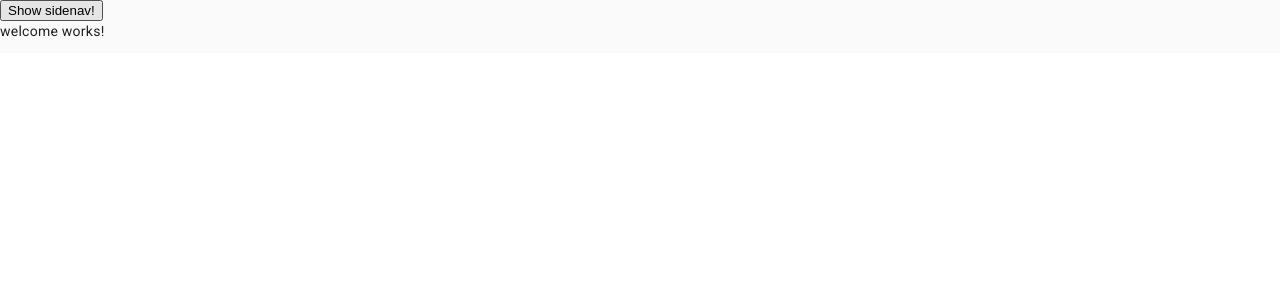
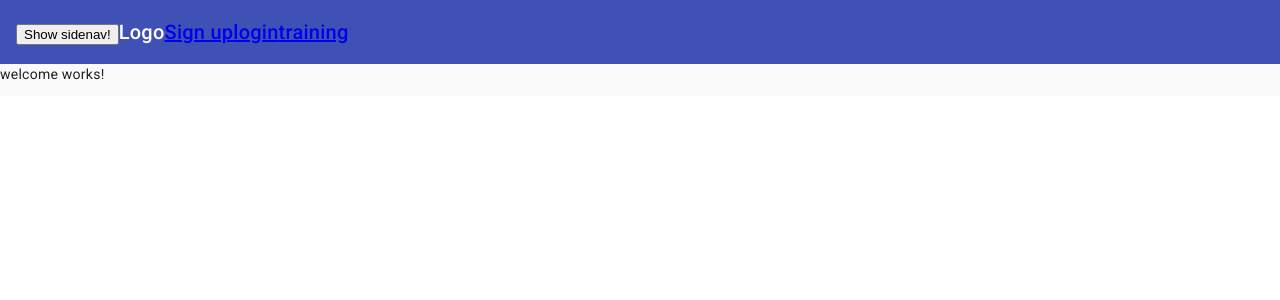
Before and after one commit to drgamss/angular_firebase, an Angular app: page / in a window 1280 px wide. Shown: the top 300 px of the page. Built offline with nearby package versions, Linux system fonts and the light colour scheme.

Commit message:
lesson 40

```diff
--- a/src/app/app.component.html
+++ b/src/app/app.component.html
@@ -1,12 +1,18 @@
 <mat-sidenav-container>
-
-  <mat-sidenav #sidenav role="navigation">
-
-  </mat-sidenav>
+  <mat-sidenav #sidenav role="navigation"> </mat-sidenav>
 
   <mat-sidenav-content>
-    <button (click)="sidenav.toggle()">Show sidenav!</button>
-    <router-outlet></router-outlet>
+    <mat-toolbar color="primary">
+      <div><button (click)="sidenav.toggle()">Show sidenav!</button></div>
+      <div>Logo</div>
+      <div>
+        <a routerLink="/signup">Sign up</a>
+        <a routerLink="/login">login</a>
+        <a routerLink="/training">training</a>
+      </div>
+    </mat-toolbar>
+    <main>
+      <router-outlet></router-outlet>
+    </main>
   </mat-sidenav-content>
-
 </mat-sidenav-container>
```
Also changed, not shown: src/app/material.module.ts (+5 -2 lines), src/app/app.component.ts (line endings or trailing spaces).
